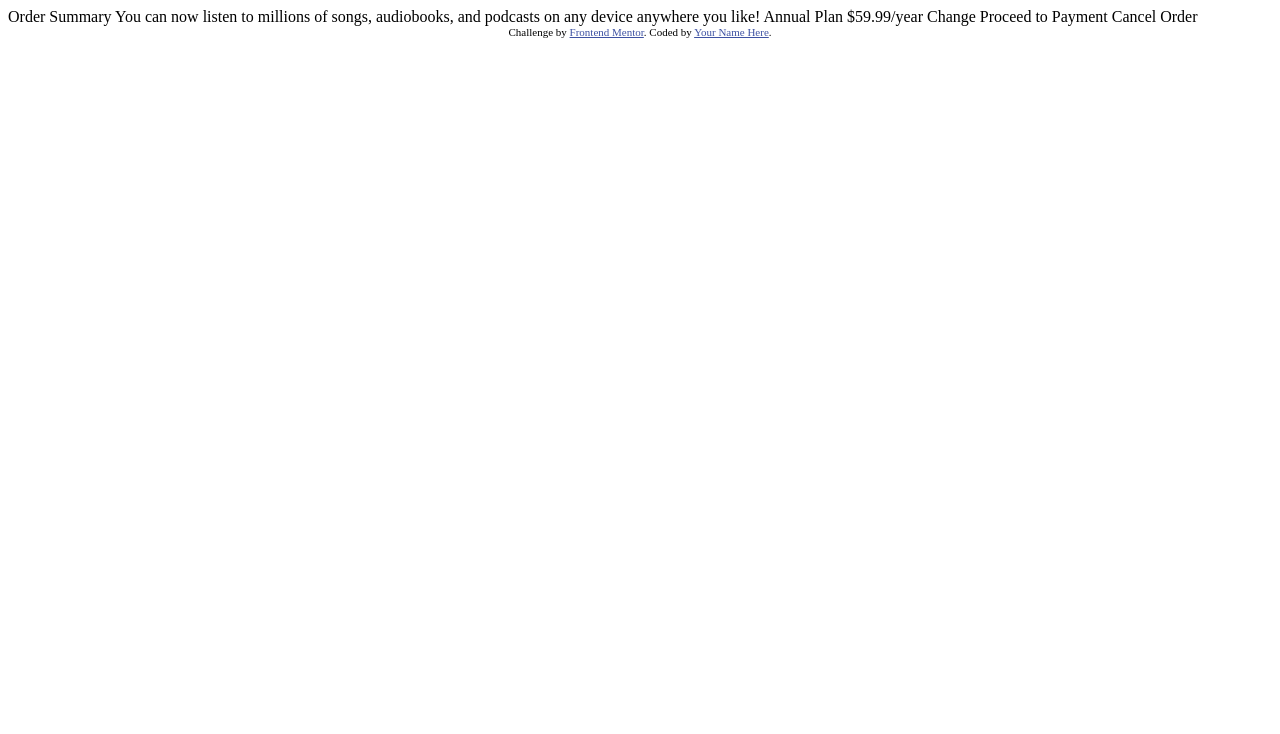
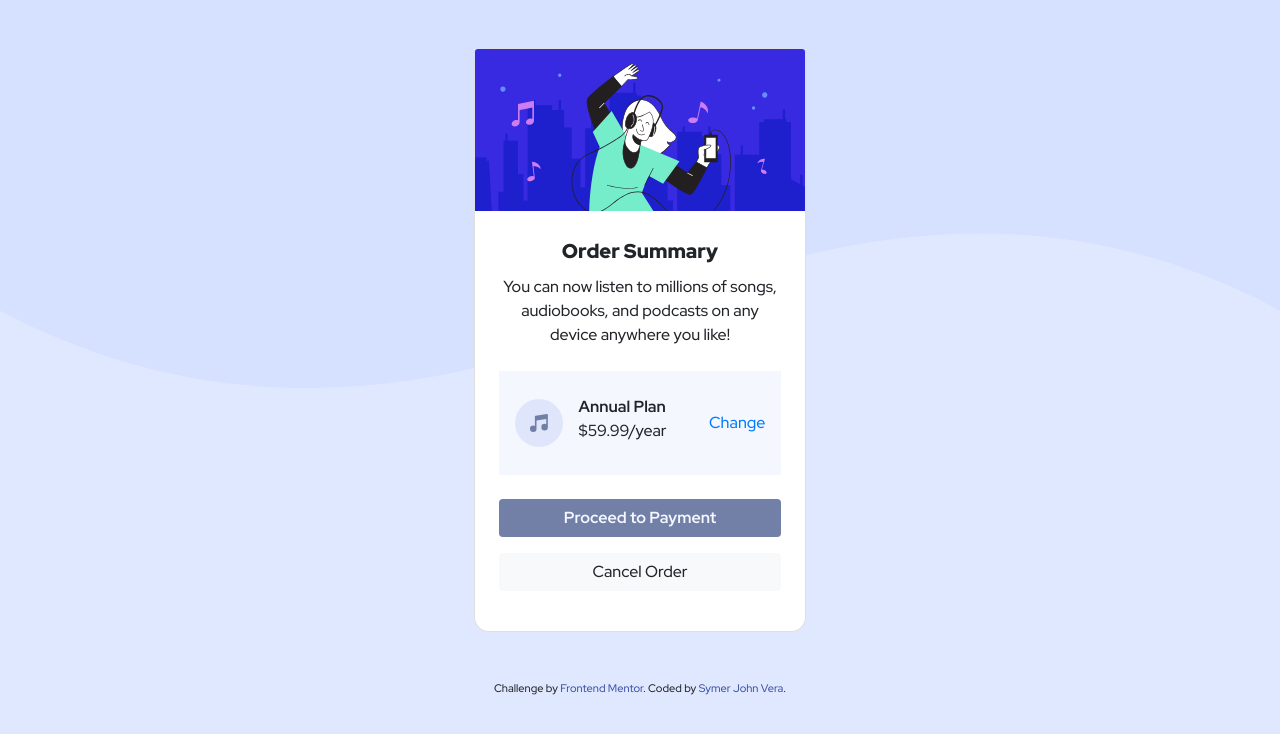
Before and after one commit to thatsymer/frontendmentor.io, a plain HTML site: page order-summary-component-main/index.html in a window 1280 px wide. Drawn offline with nearby package versions, Linux system fonts and the light colour scheme.

Commit message:
final commit

```diff
--- a/order-summary-component-main/index.html
+++ b/order-summary-component-main/index.html
@@ -1,37 +1,106 @@
 <!DOCTYPE html>
 <html lang="en">
   <head>
-  <meta charset="UTF-8">
-  <meta name="viewport" content="width=device-width, initial-scale=1.0"> <!-- displays site properly based on user's device -->
+    <meta charset="UTF-8" />
+    <meta name="viewport" content="width=device-width, initial-scale=1.0" />
+    <!-- displays site properly based on user's device -->
 
-  <link rel="icon" type="image/png" sizes="32x32" href="./images/favicon-32x32.png">
+    <link
+      rel="icon"
+      type="image/png"
+      sizes="32x32"
+      href="./images/favicon-32x32.png"
+    />
+    <!-- Bootstrap CSS -->
+    <link
+      rel="stylesheet"
+      href="https://maxcdn.bootstrapcdn.com/bootstrap/4.0.0/css/bootstrap.min.css"
+      integrity="sha384-Gn5384xqQ1aoWXA+058RXPxPg6fy4IWvTNh0E263XmFcJlSAwiGgFAW/dAiS6JXm"
+      crossorigin="anonymous"
+    />
+    <link rel="stylesheet" href="/order-summary-component-main/style.css" />
+
+    <!-- Google Fonts -->
+    <link rel="preconnect" href="https://fonts.googleapis.com" />
+    <link rel="preconnect" href="https://fonts.gstatic.com" crossorigin />
+    <link
+      href="https://fonts.googleapis.com/css2?family=Red+Hat+Display:wght@500;700;900&display=swap"
+      rel="stylesheet"
+    />
 
     <title>Frontend Mentor | Order summary card</title>
 
     <!-- Feel free to remove these styles or customise in your own stylesheet 👍 -->
     <style>
-    .attribution { font-size: 11px; text-align: center; }
-    .attribution a { color: hsl(228, 45%, 44%); }
+      .attribution {
+        font-size: 11px;
+        text-align: center;
+      }
+      .attribution a {
+        color: hsl(228, 45%, 44%);
+      }
     </style>
   </head>
   <body>
+    <div class="d-flex justify-content-center p-0 mt-5 shadow-lg">
+      <div
+        class="card d-flex justify-content-center card-w"
+        style="border-radius: 15px"
+      >
+        <img
+          class="card-img-top"
+          src="/order-summary-component-main/images/illustration-hero.svg"
+          alt="Card image cap"
+        />
+        <div class="card-body p-4 px-2">
+          <h5 class="card-title text-center pt-1" style="font-weight: 900">
+            Order Summary
+          </h5>
+          <p class="card-text text-center pb-2" style="font-weight: 500">
+            You can now listen to millions of songs, audiobooks, and podcasts on
+            any device anywhere you like!
+          </p>
 
-  Order Summary
+          <div
+            class="
+              d-flex
+              align-items-center align-items-lg-center
+              justify-content-between
+              p-3
+              change-hov
+            "
+          >
+            <div class="d-flex justify align-items-center">
+              <img
+                src="/order-summary-component-main/images/icon-music.svg"
+                alt="music_icon"
+                height="80%"
+              />
+              <div class="mx-3 align-self-start pt-2">
+                <strong>Annual Plan</strong>
+                <p>$59.99/year</p>
+              </div>
+            </div>
+            <a href="#">Change</a>
+          </div>
 
-  You can now listen to millions of songs, audiobooks, and podcasts on any
-  device anywhere you like!
+          <a
+            href="#"
+            class="btn btn-clr w-100 my-3 mt-4 state"
+            style="font-weight: 700"
+            >Proceed to Payment</a
+          >
+          <a href="#" class="btn btn-light w-100 mb-3">Cancel Order</a>
+        </div>
+      </div>
+    </div>
 
-  Annual Plan
-  $59.99/year
-
-  Change
-
-  Proceed to Payment
-  Cancel Order
-
-  <div class="attribution">
-    Challenge by <a href="https://www.frontendmentor.io?ref=challenge" target="_blank">Frontend Mentor</a>.
-    Coded by <a href="#">Your Name Here</a>.
+    <div class="attribution mt-5">
+      Challenge by
+      <a href="https://www.frontendmentor.io?ref=challenge" target="_blank"
+        >Frontend Mentor</a
+      >. Coded by
+      <a href="https://github.com/thatsymer" target="blank">Symer John Vera</a>.
     </div>
   </body>
 </html>
--- /dev/null
+++ b/order-summary-component-main/style.css
@@ -0,0 +1,60 @@
+:root {
+  --primary-pale: hsl(225, 100%, 94%);
+  --primary-bright: hsl(245, 75%, 52%);
+  --neutral-very-pale: hsl(225, 100%, 98%);
+  --neutral-desaturated: hsl(224, 23%, 55%);
+  --neutral-dark: hsl(223, 47%, 23%);
+  --fs-p: 16px;
+}
+
+html {
+  box-sizing: border-box;
+}
+
+*,
+*::after,
+*::before {
+  box-sizing: inherit;
+}
+
+body {
+  min-height: 100vh;
+  margin: 0;
+  padding: 0;
+  font-family: "Red Hat Display", sans-serif;
+  background: url(/order-summary-component-main/images/pattern-background-desktop.svg)
+    no-repeat;
+  background-size: contain;
+  background-color: var(--primary-pale);
+}
+
+/* Mobile */
+@media screen and (max-width: 376px) {
+  .card-w {
+    width: 80% !important;
+  }
+}
+/* Desktop */
+@media screen and (max-width: 1440px) {
+  .card-w {
+    width: 26%;
+  }
+  p {
+    font-size: var(--fs-p);
+  }
+
+  .btn-clr {
+    color: var(--neutral-very-pale) !important;
+    background-color: var(--neutral-desaturated);
+  }
+  .state:hover {
+    box-shadow: var(--primary-pale) -5px 10px;
+  }
+
+  .change-hov {
+    background-color: var(--neutral-very-pale);
+  }
+  .change-hov:hover {
+    background-color: var(--primary-pale);
+  }
+}
```
Also changed, not shown: order-summary-component-main/images/ss.jpeg (added), 2 other files. Lines whose indentation alone changed are shown as unchanged.
